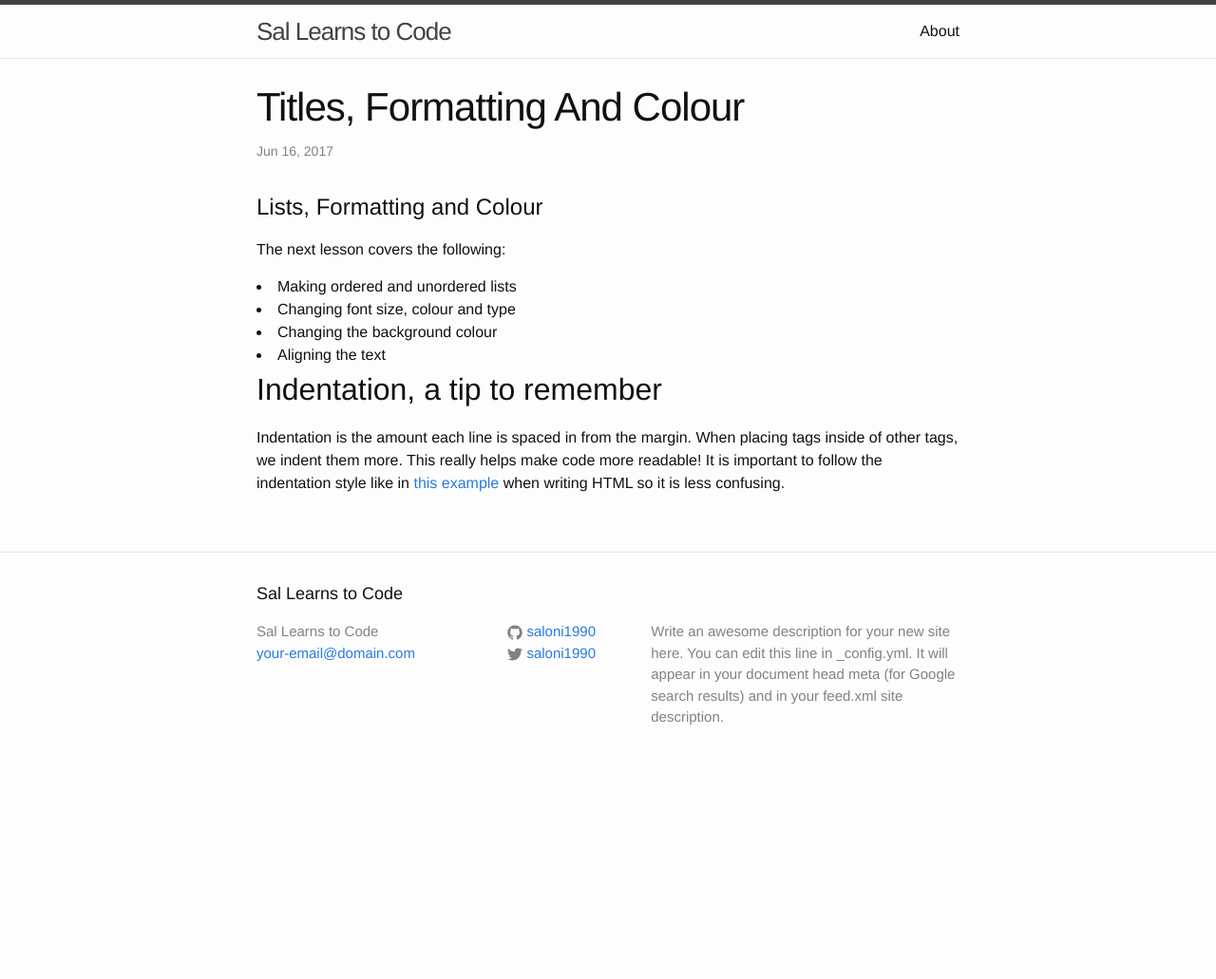
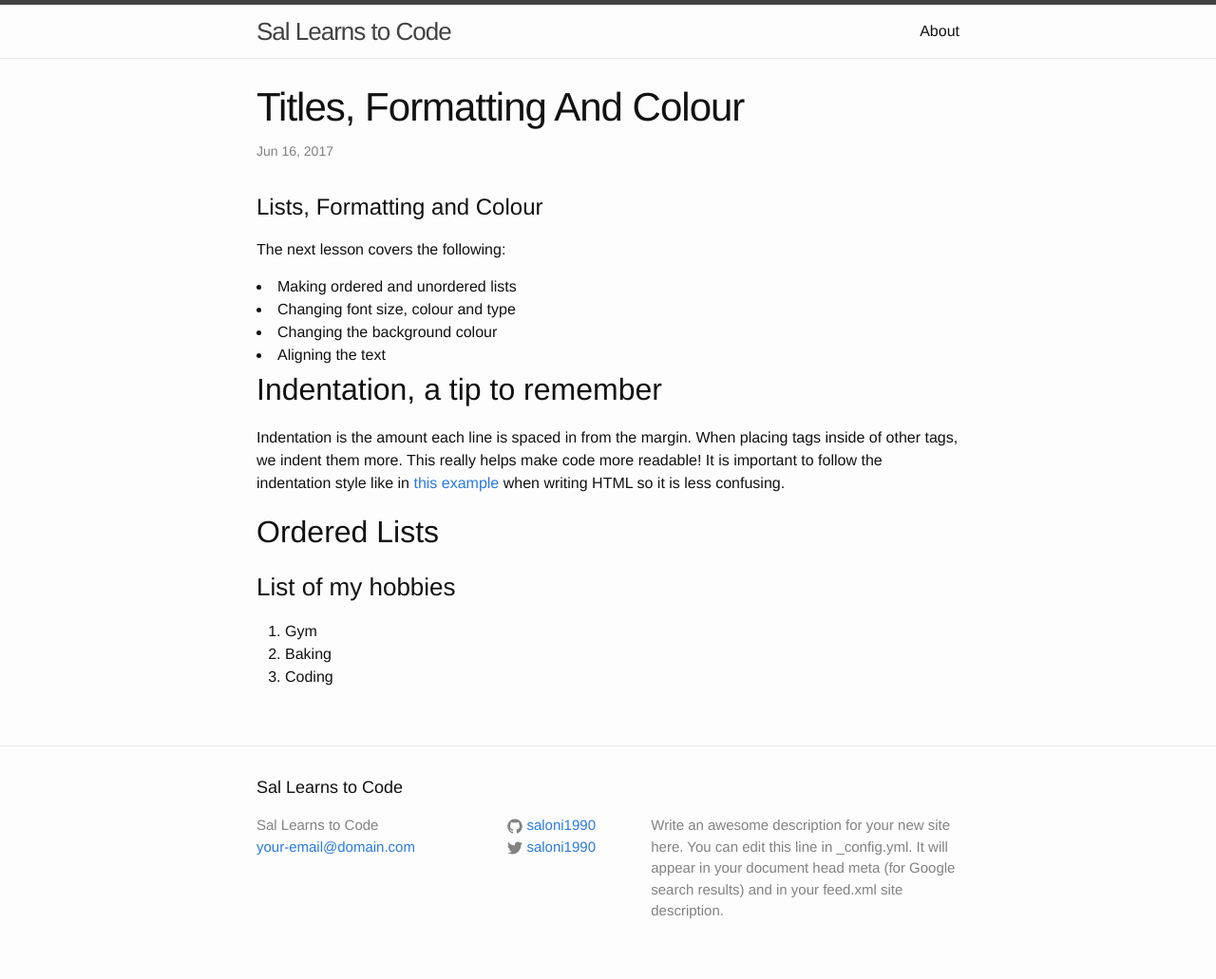
Before and after one commit to saloni1990/saloni1990.github.io, a Jekyll site: the page built from _posts/2017-06-16-Titles,-Formatting-and-Colour.md, in a window 1280 px wide. Shown: the whole page at 95% size. Built offline with Jekyll 4.4.1, drawn with Linux system fonts in a browser that asks for light colours; our own code applies the rules of GitHub Pages for plain Markdown files; before the commit the page ends 900 px from its top, so only the background shows below that.

Commit message:
Update 2017-06-16-Titles,-Formatting-and-Colour.md

```diff
--- a/_posts/2017-06-16-Titles,-Formatting-and-Colour.md
+++ b/_posts/2017-06-16-Titles,-Formatting-and-Colour.md
@@ -4,13 +4,20 @@
 	<title>Lists, Formatting and Colour</title>
 	</head>
 	<body>
-		<h1>Lists, Formatting and Colour</h1>
-		<p>The next lesson covers the following:</p>
-		<li>Making ordered and unordered lists</li>
-		<li>Changing font size, colour and type</li>
-		<li>Changing the background colour</li>
-		<li>Aligning the text</li>
+	<h1>Lists, Formatting and Colour</h1>
+	<p>The next lesson covers the following:</p>
+	<li>Making ordered and unordered lists</li>
+	<li>Changing font size, colour and type</li>
+	<li>Changing the background colour</li>
+	<li>Aligning the text</li>
     <h2>Indentation, a tip to remember</h2>
     <p>Indentation is the amount each line is spaced in from the margin. When placing tags inside of other tags, we indent them more. This really helps make code more readable! It is important to follow the indentation style like in <a href="https://www.codecademy.com/en/courses/web-beginner-en-y2Yjd/0/2?curriculum_id=50579fb998b470000202dc8b">this example</a> when writing HTML so it is less confusing.</p>
+    	<h2>Ordered Lists</h2>
+    	<h3>List of my hobbies</h3>
+		<ol>
+		    <li>Gym</li>
+		    <li>Baking</li>
+		    <li>Coding</li>
+		</ol>
 	</body>
 </html>
```
